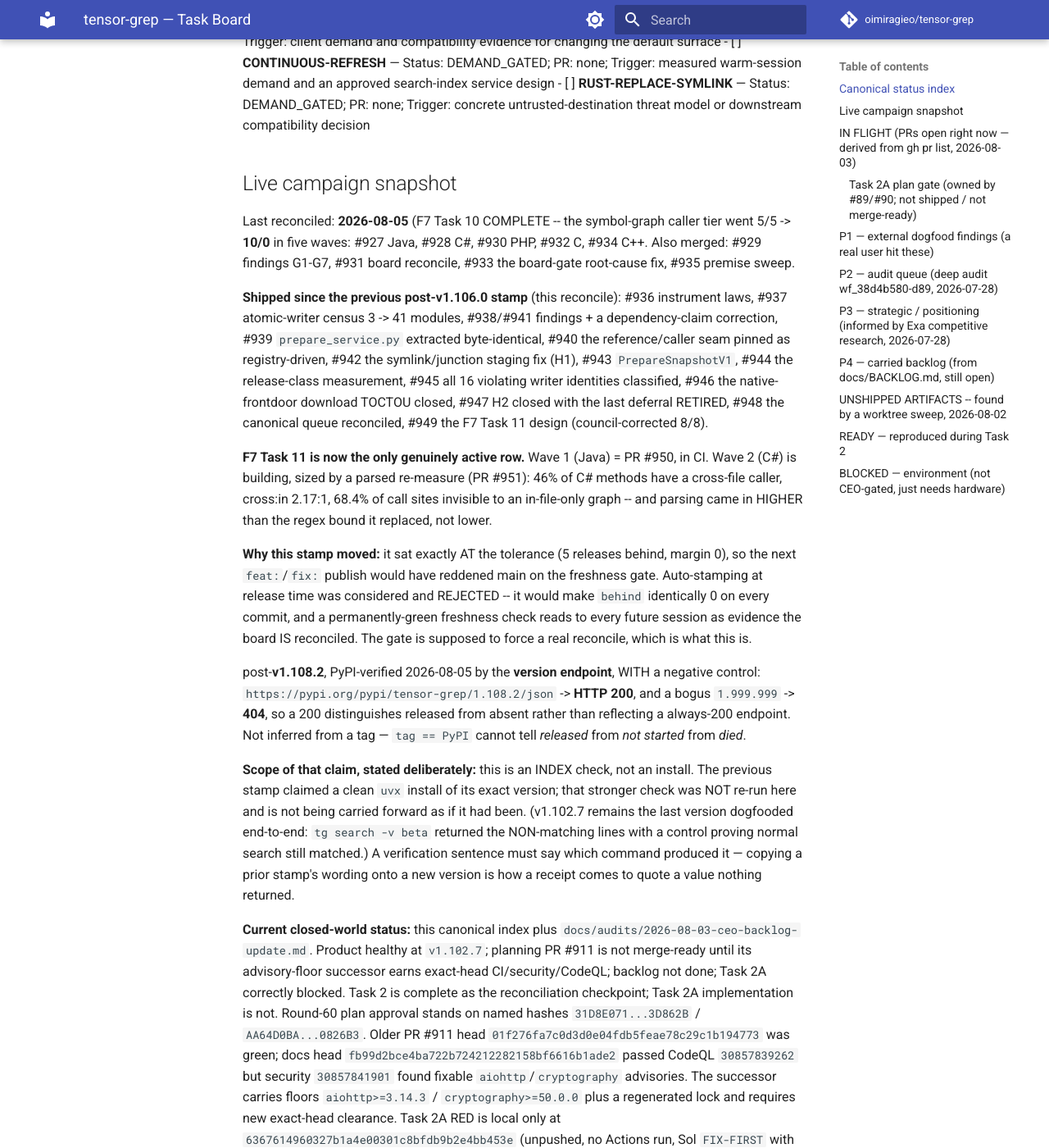
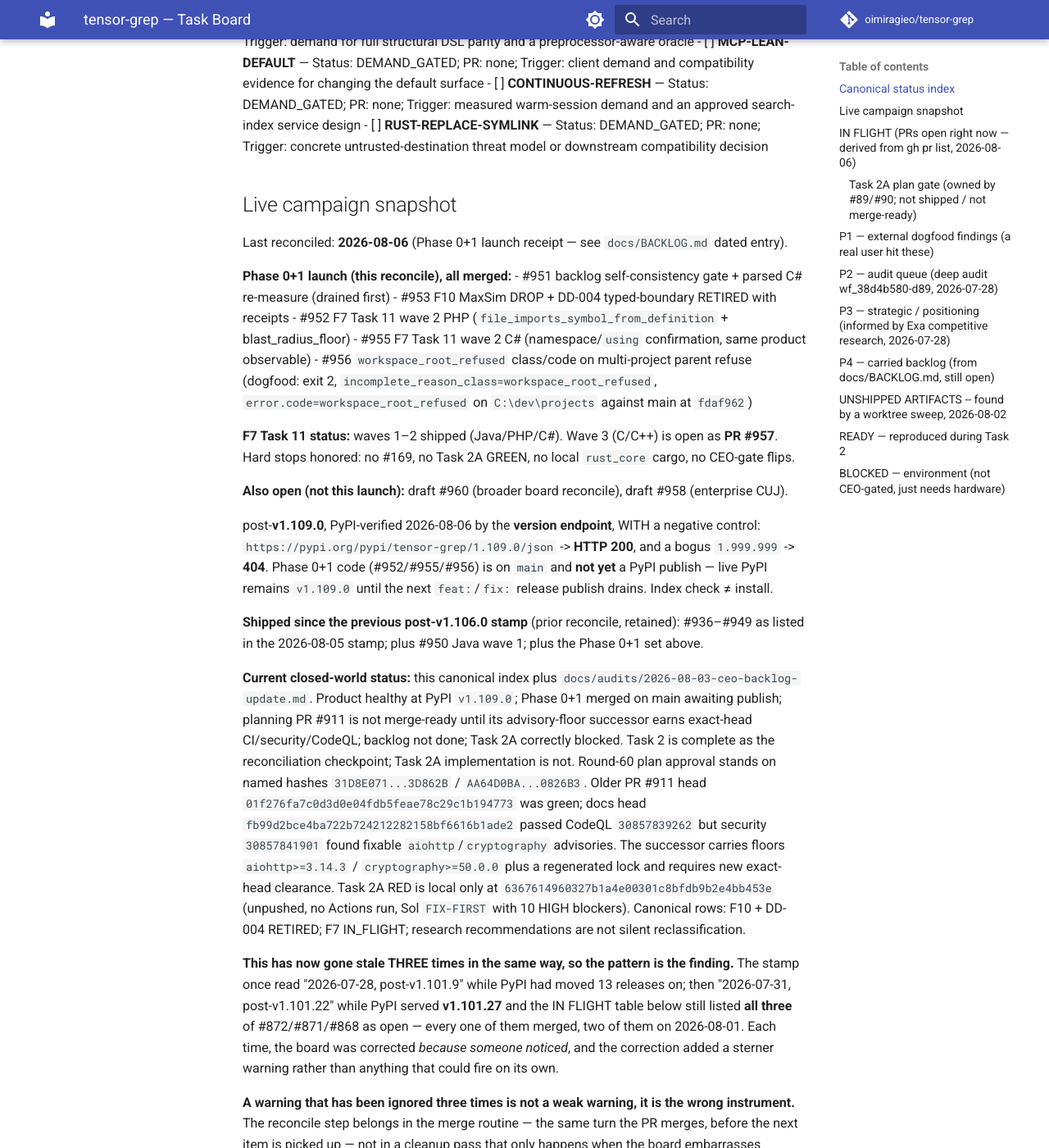
Before and after one commit to oimiragieo/tensor-grep, an MkDocs documentation site: the page built from docs/TASK_BOARD.md, in a window 1280 px wide and 1400 px high, scrolled down 2165 px. Shown: the whole window at 82% size. Built offline with MkDocs 1.6.1 and Material for MkDocs 9.7.7, drawn with Linux system fonts in a browser that asks for light colours; comment, search, counter and statistics services are not loaded; some of the changed text lies outside the part shown.

Commit message:
docs: Phase 0+1 launch receipt + TASK_BOARD reconcile
Stamp the merged #951/#952/#953/#955/#956 set, mark F7 IN_FLIGHT, update
the triage table, and record the workspace_root_refused dogfood on the
multi-project parent.

```diff
--- a/docs/BACKLOG.md
+++ b/docs/BACKLOG.md
@@ -73,6 +73,28 @@
 Job heartbeat; unproven Job cleanup; weak SDDL; invalid CNG export; TxR close ownership; producer
 self-attest; `-f`/`--file` unbounded pre-ledger read). Not merge-ready. These are plan-gate /
 RED-scaffold findings, not separate shipped features or extra canonical top-level rows.
+
+### PHASE 0+1 LAUNCH RECEIPT — 2026-08-06
+
+Executed end-to-end (parent shell broken; execution agent owned git/gh/pytest). Hard stops held:
+no #169, no Task 2A GREEN, no local `rust_core` cargo, no CEO-gate flips.
+
+| packet | PR | result |
+|---|---|---|
+| A drain #951 | [#951](https://github.com/oimiragieo/tensor-grep/pull/951) | MERGED (squash) after full CI green |
+| B F7 wave 2 PHP | [#952](https://github.com/oimiragieo/tensor-grep/pull/952) | MERGED — `use`/namespace confirmation + blast_radius_floor |
+| C F7 wave 2 C# | [#955](https://github.com/oimiragieo/tensor-grep/pull/955) | MERGED — namespace/`using` confirmation + blast_radius_floor |
+| D workspace_root_refused | [#956](https://github.com/oimiragieo/tensor-grep/pull/956) | MERGED — class/code params on `_emit_broad_scan_refusal` |
+| E F10 + DD-004 DROP | [#953](https://github.com/oimiragieo/tensor-grep/pull/953) | MERGED — RETIRED with receipts |
+| F board reconcile + dogfood | this entry + TASK_BOARD snapshot | dogfood: `tg search needle C:\dev\projects --json` against main → exit 2, `incomplete_reason_class=workspace_root_refused`, `error.code=workspace_root_refused` |
+
+**PyPI / local:** live PyPI **v1.109.0** (index 200 + bogus 404 control). Phase 0+1 code is on
+`main` and awaits the next `feat:`/`fix:` publish; installed wheel remains pre-#956 until then
+(control: installed path still emitted `scan_limit`/`broad_scan_refused`; main source emits
+`workspace_root_refused`).
+
+**Next:** F7 Task 11 wave 3 = open PR #957 (C/C++). Draft #960 is a broader board reconcile that
+may supersede some READY→SHIPPED flips not in this launch's scope.
 
 ### RECONCILED 2026-08-05 -- what actually shipped, per row
 
@@ -618,9 +640,9 @@
 
 | reported | disposition | receipt |
 |---|---|---|
-| **Parent-refuse class is generic `scan_limit`** — wants `workspace_root_refused` so agents do not confuse a refusal with file-cap truncation | **NEW, REAL, AI-doable** | four classes exist today (`deadline`, `scan_limit`, `timeout`, `unreadable_path`); a refusal to scan a workspace root and a cap-truncated scan are genuinely different consumer outcomes and currently share one class. The code already carries a comment requiring an `incomplete_reason_class` mapping decision before a new cause ships. Task created. |
-| **Caller-graph parity for Java/C#/C/C++/PHP** | **ALREADY IN FLIGHT** — independent confirmation of F7 Task 11 | Java shipped as **PR #950** (merged 2026-08-05). C# and PHP building; C/C++ queued. Sized by the parsed C# re-measure in PR #951. |
-| **Ship or forever-drop MaxSim** | **DROP is the measured answer; needs an explicit retirement receipt** | the MaxSim late-rerank bet was measured a DECISIVE NEGATIVE and is banked as such. F10 is `DEMAND_GATED` pending exactly this: a caller/installability census, then retire if unreachable. The reporter observing "no install path" from outside is evidence for retiring rather than shipping. Task created. |
+| **Parent-refuse class is generic `scan_limit`** — wants `workspace_root_refused` so agents do not confuse a refusal with file-cap truncation | **SHIPPED** — PR **#956** (merged 2026-08-06) | `_emit_broad_scan_refusal` gained `incomplete_reason_class`/`error_code` params; workspace guard emits `workspace_root_refused` for both. Dogfood on `C:\dev\projects` against main: exit 2 + class/code pair. Other ceilings keep `scan_limit`/`broad_scan_refused`. |
+| **Caller-graph parity for Java/C#/C/C++/PHP** | **IN FLIGHT** — F7 Task 11 waves 1–2 shipped | Java **#950**, PHP **#952**, C# **#955** merged. Wave 3 C/C++ open as **#957**. Sized by parsed C# re-measure in **#951**. |
+| **Ship or forever-drop MaxSim** | **RETIRED** — F10 DROP receipt in **#953** | Caller/installability census + decisive negative on golden set; MaxSim reachable only via undocumented `TG_LATE_RERANK=1`. DD-004 RETIRED in the same PR. |
 | Bare search exits 1, not 2 | **BY DESIGN — already retired as #22** | contract: exit 0 = complete with matches, exit 1 = complete with NO match, exit 2 = incomplete. The request (exit 2 + `missing_explicit_path`) is a CONTRACT CHANGE, not a bug fix — it would make "searched correctly, found nothing" indistinguishable from "could not search". Reopening needs an argument against that collapse. |
 | Anonymous `--claim` still allowed (hint only) | **BY DESIGN — already retired as F2** | legacy anonymous-agent compatibility deliberately retains the sentinel; reopen only with a caller-supplied stable identity contract and migration plan. |
 | GPU non-accelerative; `calibrate` exit 2 | **CEO-GATED (#169)** | the only mandatory financial stop; physical GPU proof environment or spend. |
--- a/docs/TASK_BOARD.md
+++ b/docs/TASK_BOARD.md
@@ -37,7 +37,7 @@
 - [x] **#859** — Status: SHIPPED; PR: PR #913; Trigger: Task 3 class-level AST writer census and anchored publication fix; instance fix and class-level ratchet both merged, and the census found a 4th violation beyond the expected 3 (fixed in PR #918); Implementation PRs: PR #913; Closure PR: PR #920; Merged SHA: 211d850c7484f6e18d74e2d8ac712f118f3b82cf
 - [ ] **F5** — Status: READY; PR: none; Trigger: Task 8 edit-ready and claims-fence program; first implementation PR moves this row to IN_FLIGHT
 - [ ] **F6** — Status: READY; PR: none; Trigger: Tasks 6-7 edit-verification service and public CLI; first implementation PR moves this row to IN_FLIGHT
-- [ ] **F7** — Status: READY; PR: none; Trigger: Tasks 10-11 language-registry and cross-file resolution program; first implementation PR moves this row to IN_FLIGHT
+- [ ] **F7** — Status: IN_FLIGHT; PR: PR #955; Trigger: Tasks 10-11 language-registry and cross-file resolution; Task 10 complete (Java/C#/PHP/C/C++ in-file refs); Task 11 wave 1 Java #950, wave 2 PHP #952 + C# #955 merged; wave 3 C/C++ open as #957; Implementation PRs: PR #950, PR #952, PR #955
 - [ ] **F8** — Status: READY; PR: none; Trigger: Tasks 12-13 workspace service and CLI program; first implementation PR moves this row to IN_FLIGHT
 - [ ] **MCP-SURFACE** — Status: READY; PR: none; Trigger: Task 4 MCP surface disclosure; first implementation PR moves this row to IN_FLIGHT
 - [ ] **CPU-BACKEND** — Status: IN_FLIGHT; PR: PR #923; Trigger: Task 5 Rust and Python backend hardening; the PYTHON half shipped -- the TypeError retry that silently dropped invert_match and returned the opposite result set is gone, leaving one native adapter and zero compatibility retries; the RUST half (replace_in_place public-API hardening in rust_core) is NOT done and needs cargo, which is forbidden on the shared dev box, so it routes to CI or a cloud seat; row closes only when both halves land; Implementation PRs: PR #923
@@ -52,45 +52,34 @@
 
 ## Live campaign snapshot
 
-Last reconciled: **2026-08-05** (F7 Task 10 COMPLETE -- the symbol-graph caller tier went
-5/5 -> **10/0** in five waves: #927 Java, #928 C#, #930 PHP, #932 C, #934 C++. Also merged: #929
-findings G1-G7, #931 board reconcile, #933 the board-gate root-cause fix, #935 premise sweep.
+Last reconciled: **2026-08-06** (Phase 0+1 launch receipt — see `docs/BACKLOG.md` dated entry).
 
-**Shipped since the previous post-v1.106.0 stamp** (this reconcile): #936 instrument laws, #937
-atomic-writer census 3 -> 41 modules, #938/#941 findings + a dependency-claim correction, #939
-`prepare_service.py` extracted byte-identical, #940 the reference/caller seam pinned as
-registry-driven, #942 the symlink/junction staging fix (H1), #943 `PrepareSnapshotV1`, #944 the
-release-class measurement, #945 all 16 violating writer identities classified, #946 the
-native-frontdoor download TOCTOU closed, #947 H2 closed with the last deferral RETIRED, #948 the
-canonical queue reconciled, #949 the F7 Task 11 design (council-corrected 8/8).
+**Phase 0+1 launch (this reconcile), all merged:**
+- #951 backlog self-consistency gate + parsed C# re-measure (drained first)
+- #953 F10 MaxSim DROP + DD-004 typed-boundary RETIRED with receipts
+- #952 F7 Task 11 wave 2 PHP (`file_imports_symbol_from_definition` + blast_radius_floor)
+- #955 F7 Task 11 wave 2 C# (namespace/`using` confirmation, same product observable)
+- #956 `workspace_root_refused` class/code on multi-project parent refuse (dogfood: exit 2,
+  `incomplete_reason_class=workspace_root_refused`, `error.code=workspace_root_refused` on
+  `C:\dev\projects` against main at `fdaf962`)
 
-**F7 Task 11 is now the only genuinely active row.** Wave 1 (Java) = PR #950, in CI. Wave 2 (C#) is
-building, sized by a parsed re-measure (PR #951): 46% of C# methods have a cross-file caller,
-cross:in 2.17:1, 68.4% of call sites invisible to an in-file-only graph -- and parsing came in
-HIGHER than the regex bound it replaced, not lower.
+**F7 Task 11 status:** waves 1–2 shipped (Java/PHP/C#). Wave 3 (C/C++) is open as **PR #957**.
+Hard stops honored: no #169, no Task 2A GREEN, no local `rust_core` cargo, no CEO-gate flips.
 
-**Why this stamp moved:** it sat exactly AT the tolerance (5 releases behind, margin 0), so the next
-`feat:`/`fix:` publish would have reddened main on the freshness gate. Auto-stamping at release time
-was considered and REJECTED -- it would make `behind` identically 0 on every commit, and a
-permanently-green freshness check reads to every future session as evidence the board IS reconciled.
-The gate is supposed to force a real reconcile, which is what this is.
+**Also open (not this launch):** draft #960 (broader board reconcile), draft #958 (enterprise CUJ).
 
-post-**v1.108.2**, PyPI-verified 2026-08-05 by the **version endpoint**, WITH a negative control:
-`https://pypi.org/pypi/tensor-grep/1.108.2/json` -> **HTTP 200**, and a bogus `1.999.999` -> **404**,
-so a 200 distinguishes released from absent rather than reflecting a always-200 endpoint. Not
-inferred from a tag — `tag == PyPI` cannot tell *released* from *not started* from *died*.
+post-**v1.109.0**, PyPI-verified 2026-08-06 by the **version endpoint**, WITH a negative control:
+`https://pypi.org/pypi/tensor-grep/1.109.0/json` -> **HTTP 200**, and a bogus `1.999.999` -> **404**.
+Phase 0+1 code (#952/#955/#956) is on `main` and **not yet** a PyPI publish — live PyPI remains
+`v1.109.0` until the next `feat:`/`fix:` release publish drains. Index check ≠ install.
 
-**Scope of that claim, stated deliberately:** this is an INDEX check, not an install. The previous
-stamp claimed a clean `uvx` install of its exact version; that stronger check was NOT re-run here
-and is not being carried forward as if it had been. (v1.102.7 remains the last version dogfooded
-end-to-end: `tg search -v beta` returned the NON-matching lines with a control proving normal
-search still matched.) A verification sentence must say which command produced it — copying a
-prior stamp's wording onto a new version is how a receipt comes to quote a value nothing returned.
+**Shipped since the previous post-v1.106.0 stamp** (prior reconcile, retained): #936–#949 as listed
+in the 2026-08-05 stamp; plus #950 Java wave 1; plus the Phase 0+1 set above.
 
 **Current closed-world status:** this canonical index plus
-`docs/audits/2026-08-03-ceo-backlog-update.md`. Product healthy at `v1.102.7`; planning PR #911 is
-not merge-ready until its advisory-floor successor earns exact-head CI/security/CodeQL; backlog not
-done; Task 2A correctly blocked.
+`docs/audits/2026-08-03-ceo-backlog-update.md`. Product healthy at PyPI `v1.109.0`; Phase 0+1
+merged on main awaiting publish; planning PR #911 is not merge-ready until its advisory-floor
+successor earns exact-head CI/security/CodeQL; backlog not done; Task 2A correctly blocked.
 Task 2 is complete as the reconciliation checkpoint; Task 2A implementation is not. Round-60 plan
 approval stands on named
 hashes `31D8E071...3D862B` / `AA64D0BA...0826B3`. Older PR #911 head
@@ -100,8 +89,8 @@
 `aiohttp>=3.14.3` / `cryptography>=50.0.0` plus a regenerated lock and requires new exact-head
 clearance. Task 2A RED is local only at
 `6367614960327b1a4e00301c8bfdb9b2e4bb453e` (unpushed, no Actions run, Sol `FIX-FIRST` with 10 HIGH
-blockers). Canonical rows stay 28 / 20 unfinished (7 READY, 2 IN_FLIGHT, 5 CEO_GATED, 6 DEMAND_GATED)
-after F10 + DD-004 RETIRED 2026-08-05; research recommendations are not silent reclassification.
+blockers). Canonical rows: F10 + DD-004 RETIRED; F7 IN_FLIGHT; research recommendations are not
+silent reclassification.
 
 **This has now gone stale THREE times in the same way, so the pattern is the finding.** The stamp
 once read "2026-07-28, post-v1.101.9" while PyPI had moved 13 releases on; then "2026-07-31,
@@ -133,6 +122,20 @@
   board edit into every unrelated PR. That is an over-eager rule, and an over-eager rule is worse
   than no rule.
 
+post-**v1.109.0**, PyPI-verified 2026-08-06 by the **version endpoint**, WITH a negative control:
+`https://pypi.org/pypi/tensor-grep/1.109.0/json` -> **HTTP 200**, and a bogus `1.999.999` -> **404**,
+so a 200 distinguishes released from absent rather than reflecting a always-200 endpoint. Not
+inferred from a tag — `tag == PyPI` cannot tell *released* from *not started* from *died*.
+
+**Scope of that claim, stated deliberately:** this is an INDEX check, not an install. The previous
+stamp claimed a clean `uvx` install of its exact version; that stronger check was NOT re-run here
+and is not being carried forward as if it had been. A verification sentence must say which command
+produced it — copying a prior stamp's wording onto a new version is how a receipt comes to quote a
+value nothing returned.
+
+**Current closed-world status (continued):** product healthy at PyPI `v1.109.0`; Phase 0+1 launch
+merged on main (awaiting next publish for the refuse-class + F7 wave-2 code).
+
 The rule stays DECLARED on purpose. What changed is the *routine* (reconcile inside the merge step)
 and the *affordance* (the two commands above, so nobody retypes a number from memory). Harden a
 rule when a violation is mechanically detectable without interpretation AND a false positive would
@@ -140,7 +143,16 @@
 
 ---
 
-## IN FLIGHT (PRs open right now — derived from `gh pr list`, 2026-08-03)
+## IN FLIGHT (PRs open right now — derived from `gh pr list`, 2026-08-06)
+
+| PR | Title | Type | State |
+|---|---|---|---|
+| #957 | `feat(lang-c,lang-cpp): cross-file caller resolution via include-path engine (F7 Task 11 wave 3)` | feat | OPEN |
+| #958 | `test: lock prepare→evidence→review-bundle enterprise CUJ chain` | test | DRAFT |
+| #960 | `docs: reconcile task board to post-v1.108.x measured truth` | docs | DRAFT |
+
+*(Phase 0+1 launch PRs #951/#952/#953/#955/#956 all MERGED 2026-08-06. Derive live `gh pr list`
+before treating this table as current.)*
 
 | PR | Title | Type | State |
 |---|---|---|---|
```
